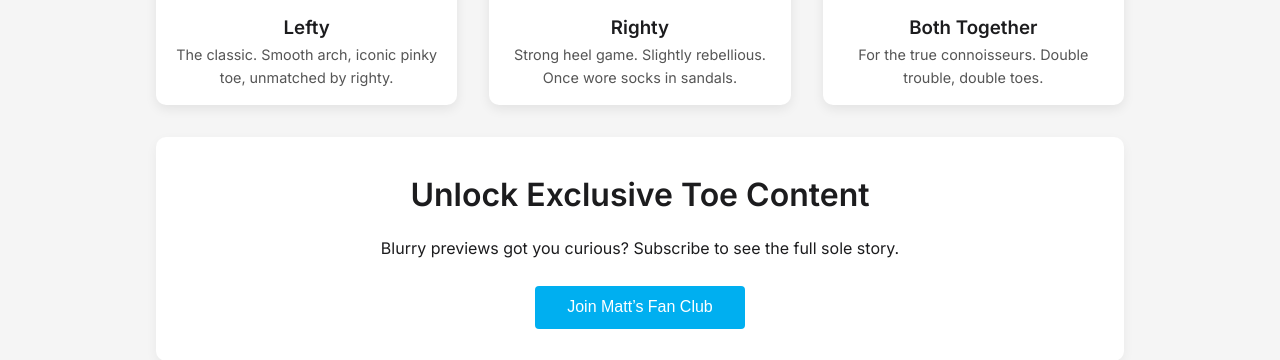
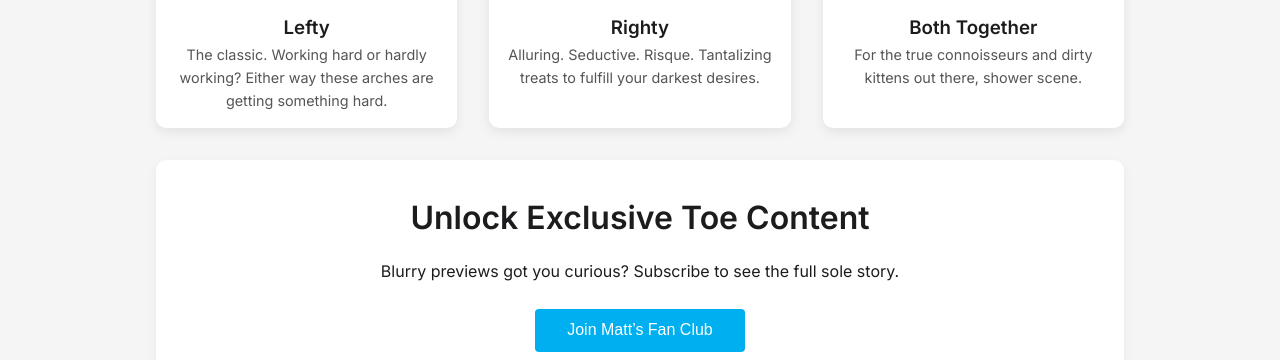
Before and after one commit to OnlyMattsFeet/OnlyMattsFeet.github.io, a plain HTML site: page index.html in a window 1280 px wide. Shown: the part 740-1100 px from the top of the page. Drawn offline with Linux system fonts and the light colour scheme.

Commit message:
Update index.html

```diff
--- a/index.html
+++ b/index.html
@@ -203,17 +203,17 @@ o[vlv   p</mkh0mr!DOCTYPE html>
       <div class="profile-card">
         <img src="omf-blur-1.png" alt="Matt's Foot 1">
         <h3>Lefty</h3>
-        <p>The classic. Smooth arch, iconic pinky toe, unmatched by righty.</p>
+        <p>The classic. Working hard or hardly working? Either way these arches are getting something hard.</p>
       </div>
       <div class="profile-card">
-        <img src="https://placekitten.com/401/200" alt="Matt's Foot 2">
+       <img src="omf-blur-2.png" alt="Matt's Foot 2">
         <h3>Righty</h3>
-        <p>Strong heel game. Slightly rebellious. Once wore socks in sandals.</p>
+        <p>Alluring. Seductive. Risque. Tantalizing treats to fulfill your darkest desires.</p>
       </div>
       <div class="profile-card">
-        <img src="https://placekitten.com/402/200" alt="Matt's Foot 3">
+        <img src="omf-blur-3.png" alt="Matt's Foot 3">
         <h3>Both Together</h3>
-        <p>For the true connoisseurs. Double trouble, double toes.</p>
+        <p>For the true connoisseurs and dirty kittens out there, shower scene.</p>
       </div>
     </div>
 
```
